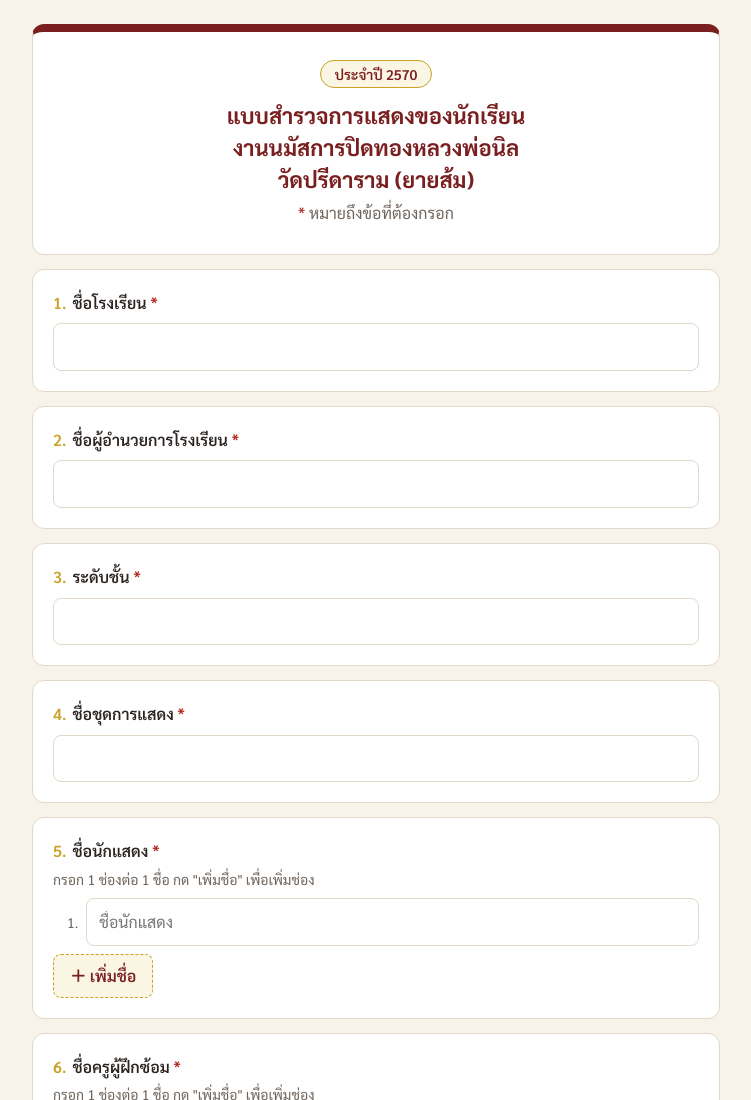
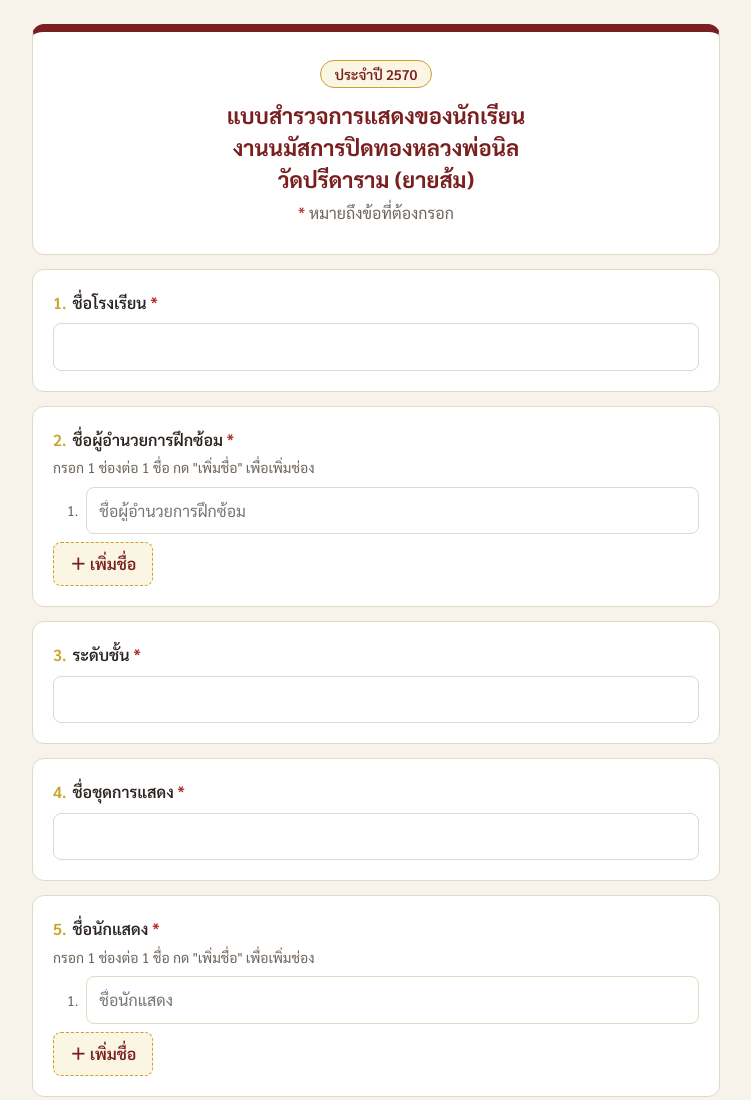
Before and after one commit to pdrweb-system/watpreedaramfest, a plain HTML site: page index.html in a window 1280 px wide. Shown: the top 1100 px of the page, without its empty margins (264-1015 px from the left). Drawn offline with Linux system fonts and the light colour scheme.

Commit message:
Rename ชื่อผู้อำนวยการโรงเรียน to ชื่อผู้อำนวยการฝึกซ้อม with add/remove name list (#9)
The field now uses one input per name (up to 20). Apps Script renames the
existing sheet header in place so earlier answers stay in the same column.


Claude-Session: https://claude.ai/code/session_018fT6XAdHCrtj4ZXJhXoF5a

Co-authored-by: Claude <noreply@anthropic.com>

```diff
--- a/index.html
+++ b/index.html
@@ -120,9 +120,11 @@
     </div>
 
     <div class="card" data-field="director">
-      <label class="q" for="director"><span class="num">2.</span>ชื่อผู้อำนวยการโรงเรียน <span class="req">*</span></label>
-      <input type="text" id="director" name="director" required maxlength="200">
-      <div class="msg">กรุณากรอกชื่อผู้อำนวยการโรงเรียน</div>
+      <label class="q"><span class="num">2.</span>ชื่อผู้อำนวยการฝึกซ้อม <span class="req">*</span></label>
+      <p class="hint">กรอก 1 ช่องต่อ 1 ชื่อ กด "เพิ่มชื่อ" เพื่อเพิ่มช่อง</p>
+      <div class="names" id="directorList" data-label="ผู้อำนวยการฝึกซ้อม" data-max="20"></div>
+      <button type="button" class="add-name" data-list="directorList">＋ เพิ่มชื่อ</button>
+      <div class="msg">กรุณากรอกชื่อผู้อำนวยการฝึกซ้อมอย่างน้อย 1 ชื่อ</div>
     </div>
 
     <div class="card" data-field="level">
@@ -338,7 +340,7 @@
     let firstBad = null;
     const checks = {
       school: () => form.school.value.trim() !== '',
-      director: () => form.director.value.trim() !== '',
+      director: () => getNames('directorList').length > 0,
       level: () => form.level.value.trim() !== '',
       showName: () => form.showName.value.trim() !== '',
       performers: () => getNames('performersList').length > 0,
@@ -390,7 +392,7 @@
       await api({
         action: 'submit',
         school: form.school.value.trim(),
-        director: form.director.value.trim(),
+        director: getNames('directorList').join('\n'),
         level: form.level.value.trim(),
         showName: form.showName.value.trim(),
         performers: getNames('performersList').join('\n'),
```
Also changed, not shown: 2 other files.
